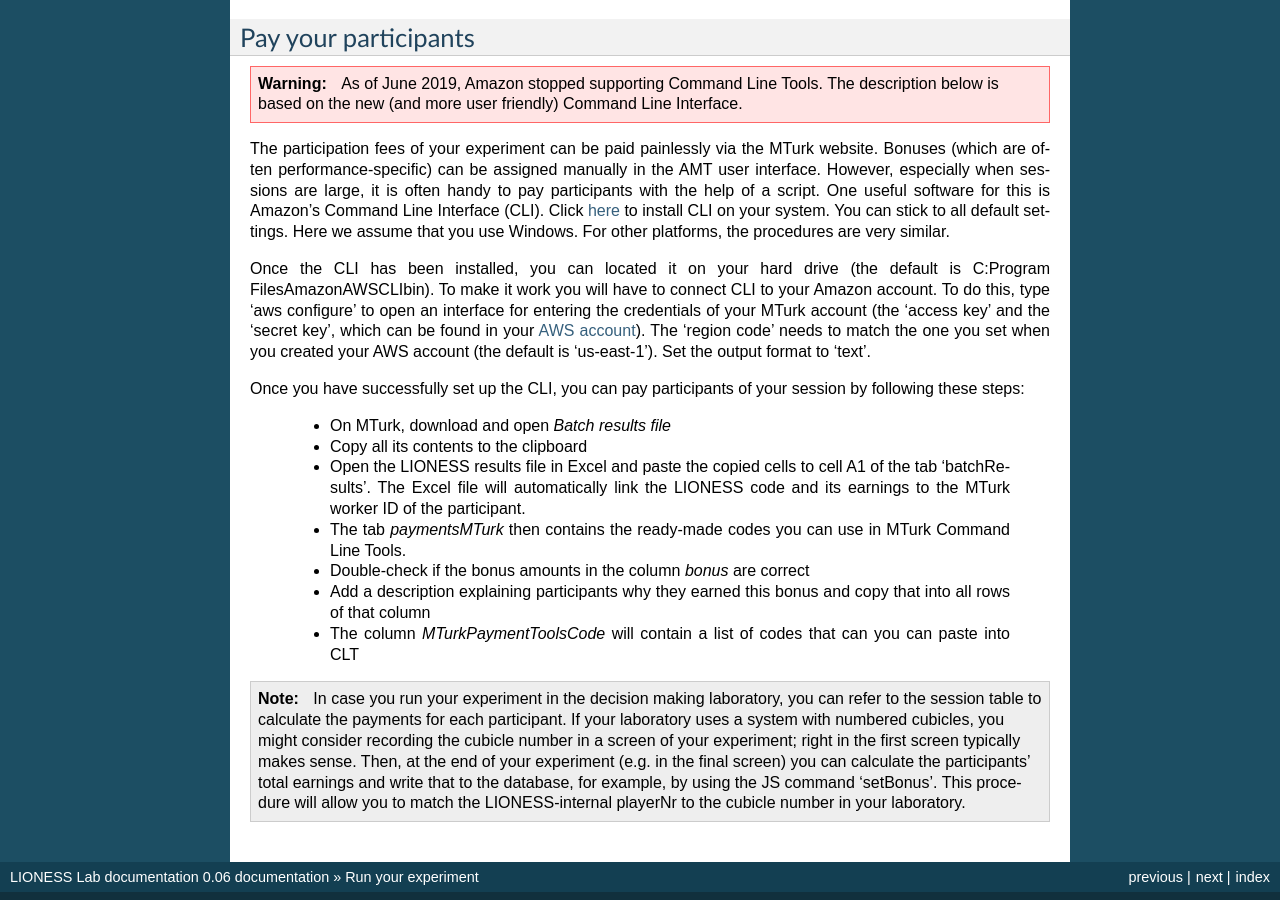
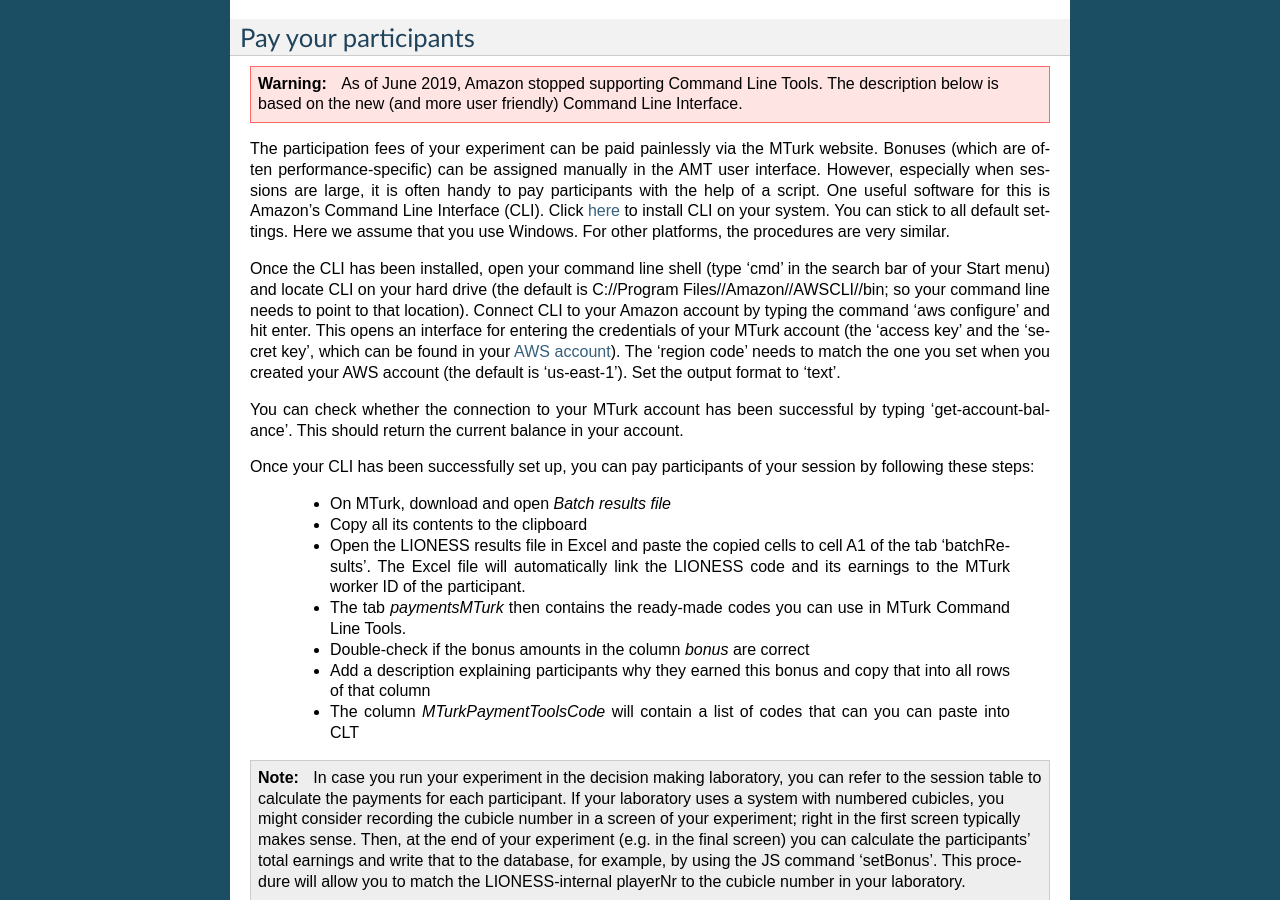
Before and after one commit to marcusgia2505/LIONESS_doc, a Sphinx documentation site: the page built from docs/0304_run.rst, in a window 1280 px wide and 900 px high, scrolled down 1162 px. Built offline with Sphinx 7.4.7, drawn with Linux system fonts in a browser that asks for light colours.

Commit message:
Update 0304_run.rst

```diff
--- a/docs/0304_run.rst
+++ b/docs/0304_run.rst
@@ -45,9 +45,11 @@
 
 The participation fees of your experiment can be paid painlessly via the MTurk website. Bonuses (which are often performance-specific) can be assigned manually in the AMT user interface. However, especially when sessions are large, it is often handy to pay participants with the help of a script. One useful software for this is Amazon's Command Line Interface (CLI). Click `here <https://docs.aws.amazon.com/cli/latest/userguide/cli-chap-install.html>`__ to install CLI on your system. You can stick to all default settings. Here we assume that you use Windows. For other platforms, the procedures are very similar.
 
-Once the CLI has been installed, you can located it on your hard drive (the default is C:\Program Files\Amazon\AWSCLI\bin). To make it work you will have to connect CLI to your Amazon account. To do this, type 'aws configure' to open an interface for entering the credentials of your MTurk account (the 'access key' and the 'secret key', which can be found in your `AWS account <https://help.bittitan.com/hc/en-us/articles/115008255268-How-do-I-find-my-AWS-Access-Key-and-Secret-Access-Key->`_). The 'region code' needs to match the one you set when you created your AWS account (the default is 'us-east-1'). Set the output format to 'text'.
+Once the CLI has been installed, open your command line shell (type 'cmd' in the search bar of your Start menu) and locate CLI on your hard drive (the default is C://Program Files//Amazon//AWSCLI//bin; so your command line needs to point to that location). Connect CLI to your Amazon account by typing the command 'aws configure' and hit enter. This opens an interface for entering the credentials of your MTurk account (the 'access key' and the 'secret key', which can be found in your `AWS account <https://help.bittitan.com/hc/en-us/articles/115008255268-How-do-I-find-my-AWS-Access-Key-and-Secret-Access-Key->`_). The 'region code' needs to match the one you set when you created your AWS account (the default is 'us-east-1'). Set the output format to 'text'.
 
-Once you have successfully set up the CLI, you can pay participants of your session by following these steps:
+You can check whether the connection to your MTurk account has been successful by typing 'get-account-balance'. This should return the current balance in your account.
+
+Once your CLI has been successfully set up, you can pay participants of your session by following these steps:
 
  - On MTurk, download and open *Batch results file*
  - Copy all its contents to the clipboard
```
